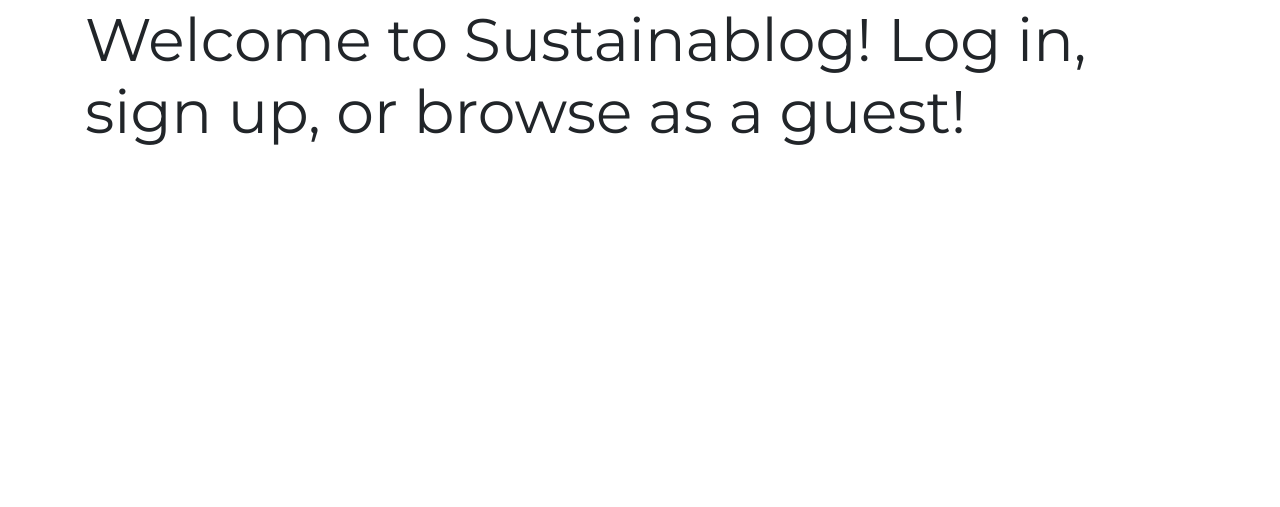
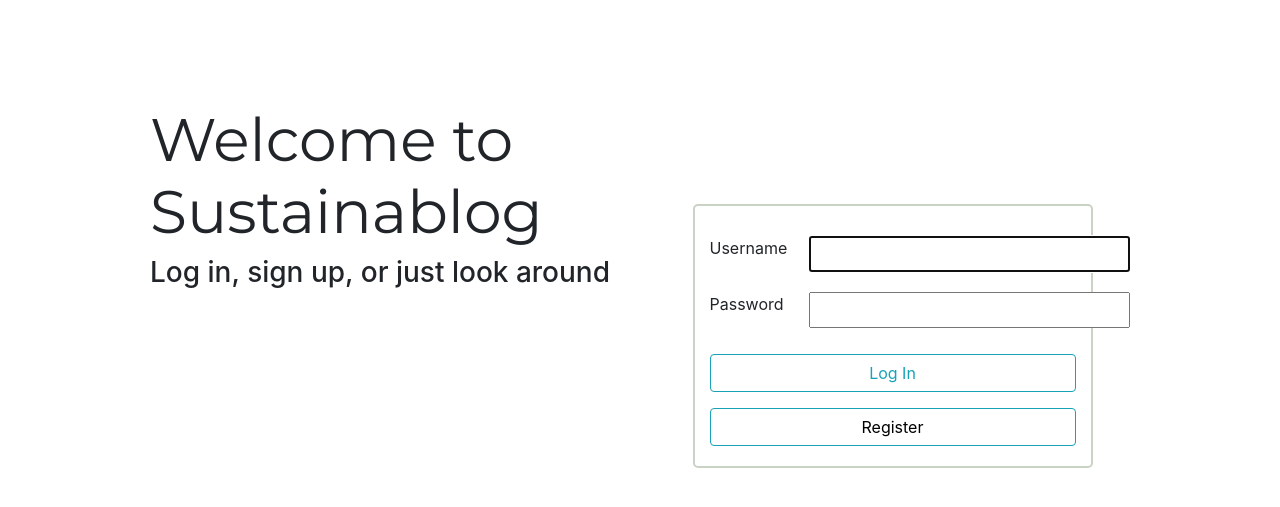
Before and after one commit to jwlibre/sustainablog, a Django app: page / in a window 1280 px wide. Shown: the part 56-563 px from the top of the page. Run offline with Django 3.2, Linux system fonts and the light colour scheme; some libraries are stand-ins or nearby versions.

Commit message:
Improvements to landing page

```diff
--- a/sustainability_blog/community/static/community/main.css
+++ b/sustainability_blog/community/static/community/main.css
@@ -13,13 +13,17 @@
 --cornsilk: #fefae0ff;
 --fawn: #dda15eff;
 --liver-dogs: #bc6c25ff;
-3
+3 *****
 --ash-gray: #cad2c5ff;
 --dark-sea-green: #84a98cff;
 --hookers-green: #52796fff;
 --dark-slate-gray: #354f52ff;
 --charcoal: #2f3e46ff;
 */
+input {
+  font-size: 20px;
+}
+
 body {
   padding-top: 60px;
 }
@@ -76,6 +80,29 @@ legend {
   top:0;
 }
 
+.landing-login-box {
+  border: 2px solid #cad2c5ff;
+  border-radius: 5px;
+  padding-top: 20px;
+  padding-bottom: 20px;
+  width:400px;
+}
+
+.landing-login-form {
+  padding-top:10px;
+  padding-bottom: 10px;
+}
+
+.landing-login-box-frame {
+  padding-top: 100px;
+}
+
+.landing-content {
+  padding-top: 100px;
+  padding-left: 50px;
+  padding-right: 50px;
+}
+
 .author-image {
 
 }
--- a/sustainability_blog/community/templates/community/landing.html
+++ b/sustainability_blog/community/templates/community/landing.html
@@ -1,4 +1,34 @@
 {% extends "community/base.html" %}
 {% block content %}
-    <h1>Welcome to Sustainablog! Log in, sign up, or browse as a guest!</h1>
+<div class="container">
+<div class="row landing-content">
+  <div class="col-lg-6">
+    <h1>Welcome to Sustainablog<h1>
+    <h3>Log in, sign up, or just look around</h3>
+  </div>
+  <div class="col-lg-6 landing-login-box-frame">
+    <div class="container landing-login-box">
+    <!--Login form-->
+    <form method="post" action="{% url 'login' %}">
+      {% csrf_token %}
+      <div class="row">
+          <div class='col-sm-3 landing-login-form'>Username </div>
+          <div class='col-sm-3 landing-login-form'>{{ form.username }}</div>
+      </div>
+      <div class="row">
+          <div class='col-sm-3 landing-login-form'>Password </div>
+          <div class='col-sm-3 landing-login-form'>{{ form.password }}</div>
+      </div>
+
+      <button type="submit" class="mt-3 btn btn-outline-info btn-block">Log In</button>
+      <input type="hidden" name="next" value="{{ next }}">
+    </form>
+    <a type="button" class="mt-3 btn btn-outline-info btn-block" href="{% url 'register' %}">Register</a>
+    </div>
+
+
+  </div>
+</div>
+</div>
+
 {% endblock content %}
--- a/sustainability_blog/community/views.py
+++ b/sustainability_blog/community/views.py
@@ -1,5 +1,7 @@
 from django.shortcuts import render
+from django.http import HttpResponse, HttpResponseRedirect
 from .models import Recipe
+from django.contrib.auth.forms import AuthenticationForm
 
 # TO-DO - replace dummy homepage posts with widgets showing top posts from different categories
 posts = [
@@ -18,7 +20,13 @@ posts = [
 ]
 
 def landing(request):
-    return render(request, 'community/landing.html')
+    if request.user.is_authenticated:
+        return HttpResponseRedirect('home')
+    else:
+        context = {
+        'form': AuthenticationForm()
+        }
+        return render(request, 'community/landing.html', context)
 
 def home(request):
     context = {
--- a/sustainability_blog/users/forms.py
+++ b/sustainability_blog/users/forms.py
@@ -11,7 +11,6 @@ class UserRegisterForm(UserCreationForm):
         fields = ['username', 'email', 'password1', 'password2'] # the fields we want shown on the form, and the order in which they are shown
 
 
-
 class UserUpdateForm(forms.ModelForm):
     email = forms.EmailField()
 
--- a/sustainability_blog/users/views.py
+++ b/sustainability_blog/users/views.py
@@ -1,6 +1,5 @@
 from django.contrib.auth.decorators import login_required
 from django.shortcuts import render, redirect
-from django.contrib.auth.forms import AuthenticationForm
 from django.contrib import messages
 from .forms import UserRegisterForm, UserUpdateForm, ProfileUpdateForm
 
@@ -11,7 +10,7 @@ def register(request):
             form.save() # saves user to table, easy!
             username = form.cleaned_data.get('username')
             messages.success(request, 'Account created successfully, you are now able to log in.')
-            return redirect('login') #name given to url pattern for homepage
+            return redirect('login')
         else:
             messages.error(request, 'Error creating user.')
     else:
```
Also changed, not shown: sustainability_blog/users/templates/users/profile.html (+7 -3 lines).
